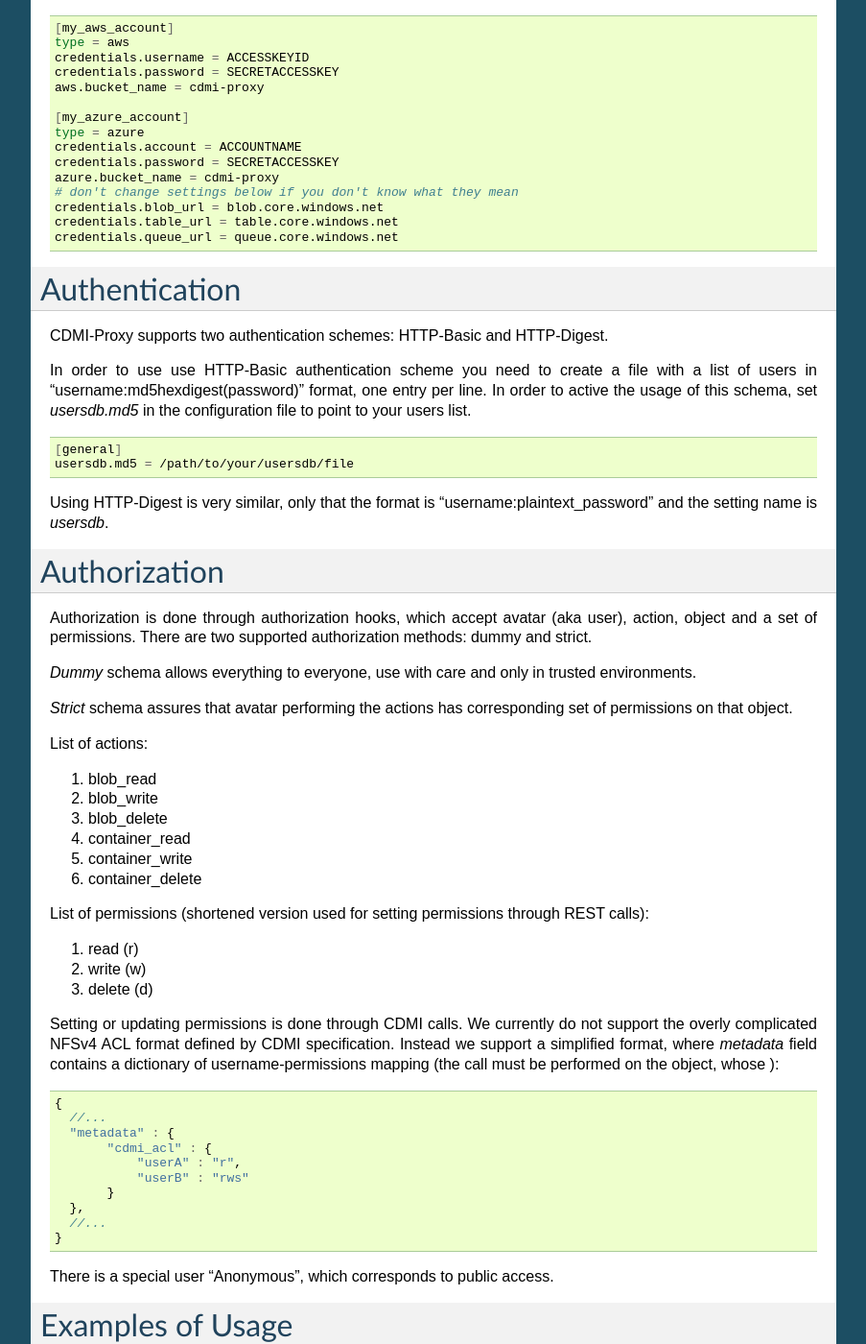
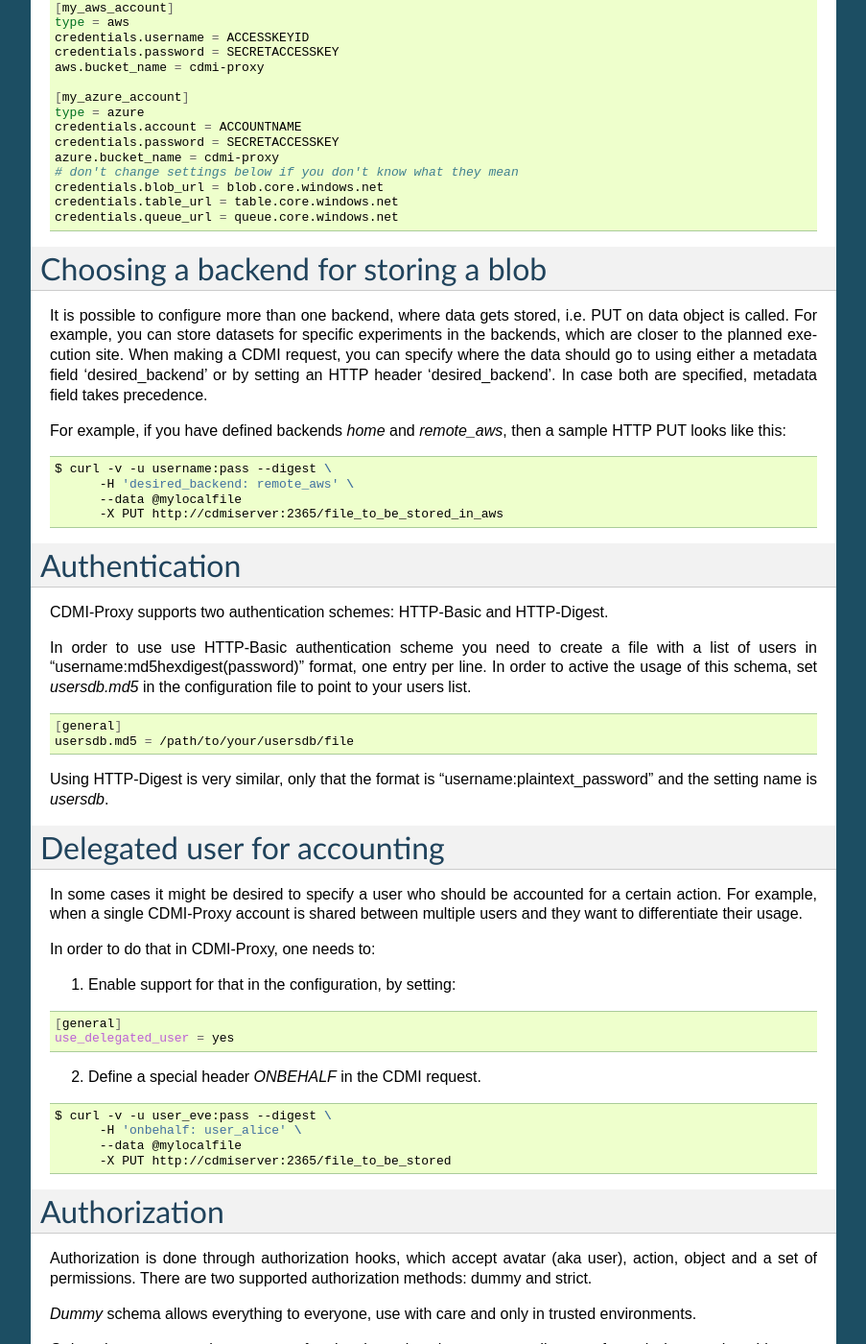
Before and after one commit to livenson/vcdm, a Sphinx documentation site: the page built from docs/intro.rst, in a window 1280 px wide and 1400 px high, scrolled down 1660 px. Shown: the whole window at 96% size, without its empty margins (198-1101 px from the left). Built offline with Sphinx 7.4.7, drawn with Linux system fonts in a browser that asks for light colours; pages that are not in the unit, such as notebooks, are missing from menus; some of the changed text lies outside the part shown.

Commit message:
added sections on delegated user and backend choosing, minor restructurings

```diff
--- a/docs/intro.rst
+++ b/docs/intro.rst
@@ -16,6 +16,15 @@ Quick Start
 CDMI-Proxy is written using `Twisted network engine <http://twistedmatrix.com/>`_
 in Python (v2.6+) and was seen working on a number of platforms: Linux, Windows
 and MacOS X.
+
+Dependencies
+------------
+
+In order to run, CouchDB service must be installed first. CDMI-Proxy requires `CouchDB <http://couchdb.apache.org/>`_ version 1+.Please, make sure that version
+requirement is met - many distributions contain older version, which will not work. You can get latest RPMs/DEBs from `Couchbase
+<http://www.couchbase.com/downloads/couchbase-single-server/community>`_. Or use a `pipeline <https://github.com/iriscouch/build-couchdb>`_ for compiling CouchDB
+from scratch.
+
 
 Windows installation shortcut
 -----------------------------
@@ -119,6 +114,23 @@ avoid namespace polution).
  credentials.table_url = table.core.windows.net
  credentials.queue_url = queue.core.windows.net
 
+Choosing a backend for storing a blob
+=====================================
+
+It is possible to configure more than one backend, where data gets stored, i.e. PUT on data object is called.
+For example, you can store datasets for specific experiments in the backends, which are closer to the planned execution
+site. When making a CDMI request, you can specify where the data should go to using either a metadata field
+'desired_backend' or by setting an HTTP header 'desired_backend'. In case both are specified, metadata field takes
+precedence.
+
+For example, if you have defined backends *home* and *remote_aws*, then a sample HTTP PUT looks like this:
+
+.. code-block:: sh
+
+  $ curl -v -u username:pass --digest \
+        -H 'desired_backend: remote_aws' \
+        --data @mylocalfile
+        -X PUT http://cdmiserver:2365/file_to_be_stored_in_aws
 
 Authentication
 ==============
@@ -138,6 +150,31 @@ configuration file to point to your users list.
 
 Using HTTP-Digest is very similar, only that the format is
 "username:plaintext_password" and the setting name is *usersdb*.
+
+Delegated user for accounting
+=============================
+
+In some cases it might be desired to specify a user who should be accounted for a certain action. For example, when a
+single CDMI-Proxy account is shared between multiple users and they want to differentiate their usage.
+
+In order to do that in CDMI-Proxy, one needs to:
+
+1. Enable support for that in the configuration, by setting:
+
+.. code-block:: sh
+
+    [general]
+    use_delegated_user = yes
+
+2. Define a special header *ONBEHALF* in the CDMI request.
+
+.. code-block:: sh
+
+  $ curl -v -u user_eve:pass --digest \
+        -H 'onbehalf: user_alice' \
+        --data @mylocalfile
+        -X PUT http://cdmiserver:2365/file_to_be_stored
+
 
 Authorization
 =============
@@ -208,7 +245,7 @@ cURL
 ----
 
 You can use `curl <http://curl.haxx.se/>`_ for constructing a valid CDMI request.
-For example:
+For example, to create a new container, run the following command:
 
 .. code-block:: sh
 
```
Also changed, not shown: other parts of docs/intro.rst (+7 -21 lines).
